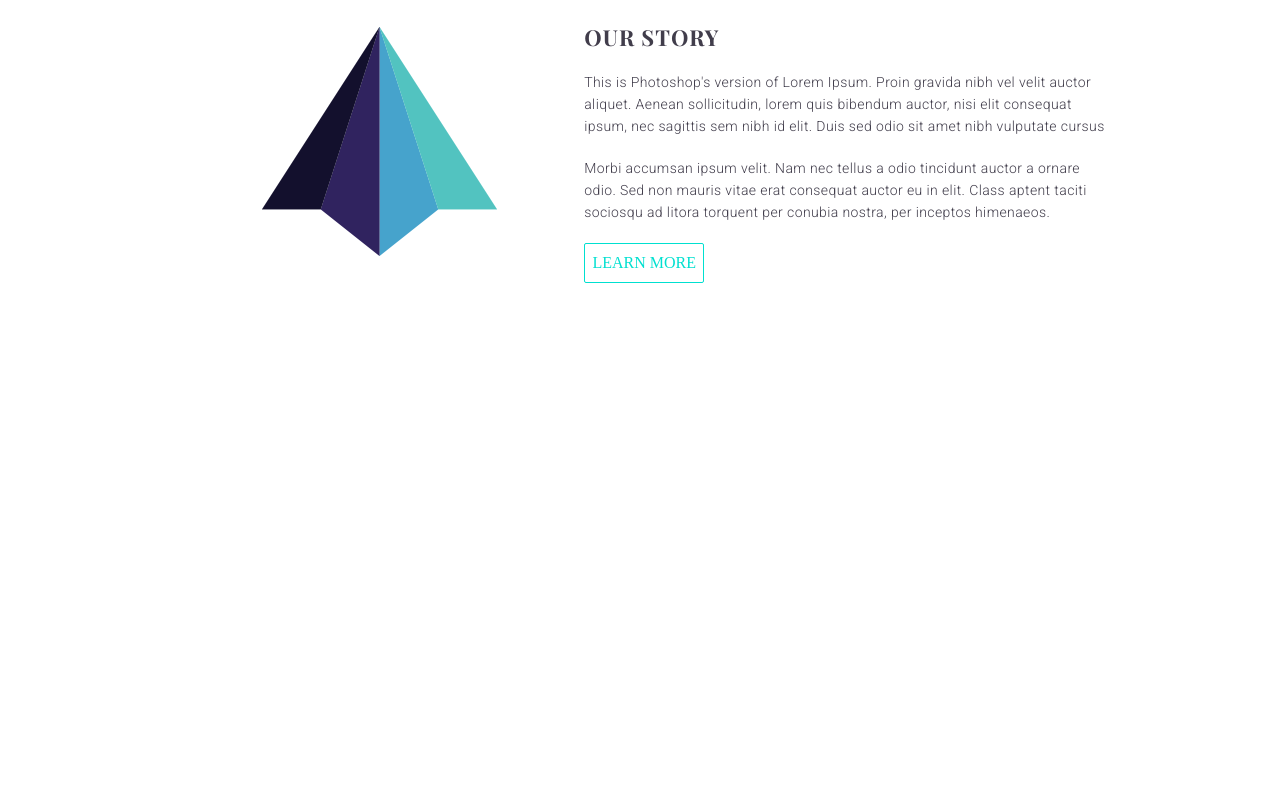
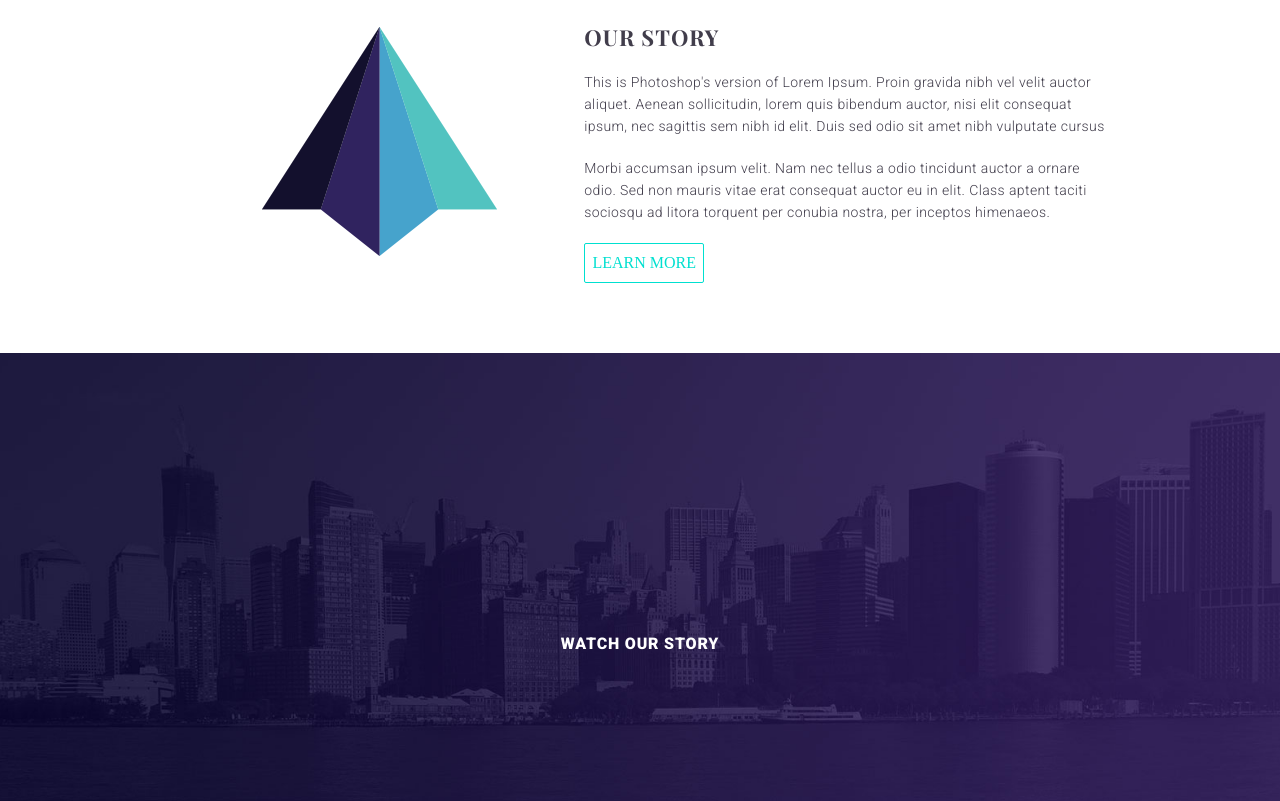
Before and after one commit to Daaiif/Tajem, a website: page index.html in a window 1280 px wide. Shown: the part 355-1156 px from the top of the page. Before the commit the page ends 800 px from the top, so only its background shows below. Drawn offline with nearby package versions, Linux system fonts and the light colour scheme; files that its build step writes are made by us from their sources; files whose address does not match are found by name; a web font is replaced by a local one.

Commit message:
added about-video block

```diff
--- a/index.html
+++ b/index.html
@@ -103,6 +103,20 @@
             <!-- /.about-block -->
         </div>
         <!-- /.about -->
+        <div class="about-video">
+            <div class="video-wrap">
+                <p>
+                    <svg class="video-play-icon">
+                    <use xlink:href="./build/img/symbol/sprite.svg#icons--play-button" />
+                    </svg>
+
+                    <span>WATCH OUR STORY</span>
+                </p>
+                <iframe width="560" height="315" src="https://www.youtube.com/embed/_OMar04NRZw" frameborder="0" allow="accelerometer; autoplay; encrypted-media; gyroscope; picture-in-picture" allowfullscreen></iframe>
+            </div>
+            <!-- /.video-wrap -->
+        </div>
+        <!-- /.about-video -->
     </div>
     <!-- /.container -->
 
--- a/src/js/main.js
+++ b/src/js/main.js
@@ -0,0 +1,5 @@
+
+$('.about-video p').click(function () {
+    $(this).fadeOut();
+    $('.about-video iframe').fadeIn()
+})
--- /dev/null
+++ b/src/scss/blocks/about-video.scss
@@ -0,0 +1,42 @@
+.about-video {
+    background: #2e2352 url('../img/bg2.jpg') center center no-repeat;
+    background-size: cover;
+
+    .video-wrap {
+        position: relative;
+        padding-top: 35%;
+    }
+
+    p {
+        position: absolute;
+        left: 50%;
+        top: 50%;
+        transform: translate(-50%, -50%);
+        text-align: center;
+        cursor: pointer;
+        span {
+            display: block;
+            font-weight: 900;
+            font-size: 16px;
+            letter-spacing: .8px;
+            color: $white;
+        }
+    }
+
+    .video-play-icon {
+        width: 100px;
+        height: 100px;
+        fill: $white;
+        margin-bottom: 30px;
+    }
+
+    iframe {
+        display: none;
+        position: absolute;
+        top: 0;
+        left: 0;
+        width: 100%;
+        height: 100%;
+        border: none;
+    }
+}
--- a/src/scss/main.scss
+++ b/src/scss/main.scss
@@ -9,3 +9,4 @@
 @import 'blocks/menu';
 @import 'blocks/slider';
 @import 'blocks/about';
+@import 'blocks/about-video';
```
Also changed, not shown: src/img/bg2.jpg (added).
